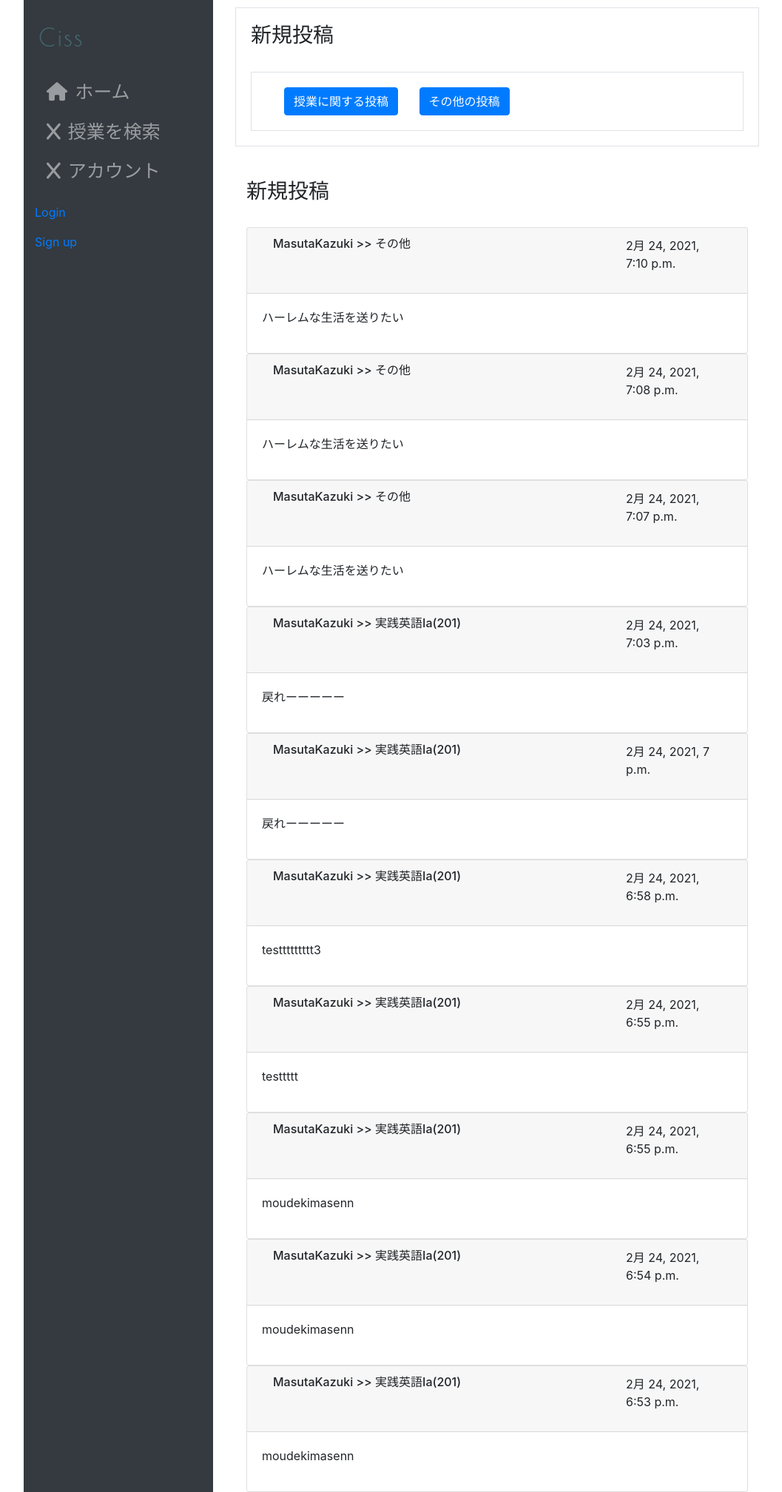
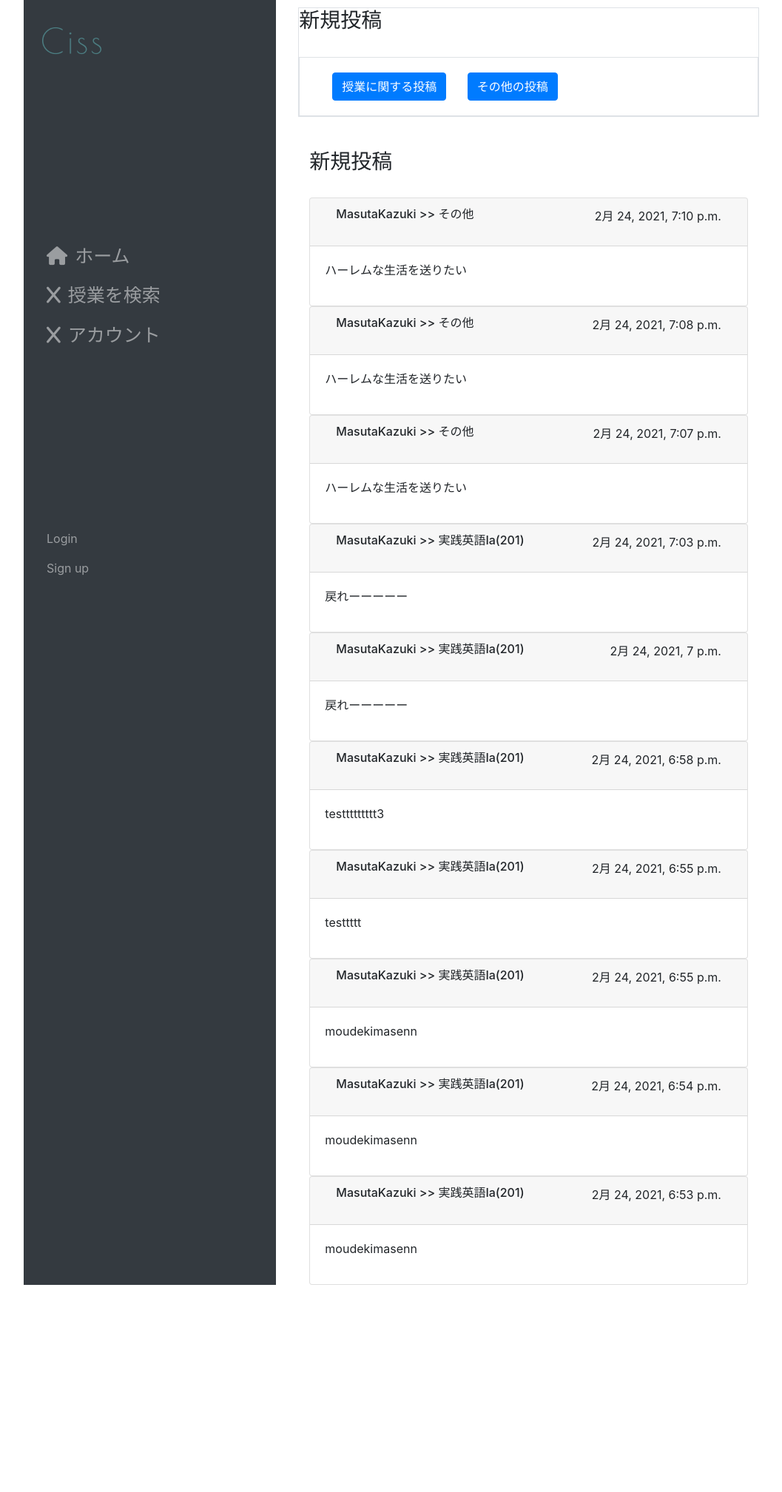
Before and after one commit to KazukiMasuta/CISS, a Django app: page /cissapp/ in a window 1280 px wide. Shown: the whole page at 74% size, without its empty margins (96-1153 px from the left). After the commit the page ends 1737 px from the top, so only its background shows below. Run offline with Django 3.2, Linux system fonts and the light colour scheme; data comes from the database, SQL or seed files in the repository; some libraries are stand-ins or nearby versions.

Commit message:
ahhhhhhhhhh

```diff
--- a/templates/cissapp/index.html
+++ b/templates/cissapp/index.html
@@ -3,7 +3,7 @@
 {% extends 'cissapp/layout.html' %}
 {% block content %}
 
-  <div class="border" style="padding:20px;">
+  <div class="border">
     <h3>新規投稿</h3>
     <br>
     <div class="border col-md">
@@ -27,8 +27,8 @@
       <div class="card" style="padding:0;">
         <div class="card-header">
           <div class="row" style="margin:auto;">
-            <h6 class="col-9">{{ Topic.author }} >> {{ Topic.data.name}}</h6>
-            <p class="col-3">{{ Topic.time}}</p>
+            <h6 class="col-7">{{ Topic.author }} >> {{ Topic.data.name}}</h6>
+            <p class="col-5 text-right">{{ Topic.time}}</p>
           </div>
         </div>
         <div class="card-body">
--- a/templates/cissapp/layout.html
+++ b/templates/cissapp/layout.html
@@ -10,13 +10,32 @@
 
         <style>
         body {}
+        @media screen and (min-width: 960px) {
+            /* 960px以上に適用されるCSS（PC用） */
         .fas{margin-right: 10px;}
         .container-fluid{
             padding-top:10px;
         }
         .sidebar{
             position: sticky;
-            top:10px;
+            top:0px;
+            height: 700px;
+            margin:0, 10px;
+
+        }
+        .imageTag{
+            height:100px;
+        }
+        .menuTag{
+            height: 600px;
+            text-align: inherit;
+        }
+        .accountTag{
+            height: 100px;
+        }
+        }
+        @media screen and (max-width: 480px) {
+            /* 480px以下に適用されるCSS（スマホ用） */
         }
         </style>
 
@@ -24,15 +43,15 @@
     </head>
     <body>
         <div class="row" style="width:80%; margin:auto;">
-            <div class="col-3 bg-dark" >
+            <div class="col-md-4 bg-dark " >
                 <div class="sidebar">
-                    <div class="navbar-header">
+                    <div class="navbar-header imageTag">
                         <a href="{% url 'cissapp:index' %}" class="navbar-brand">
-                            <img  src="static/cissapp/picture/cissロゴ案２.png"  height="70px" >
+                            <img  src="../static/cissapp/picture/cissロゴ案２.png"  height="100px" >
                         </a>
                     </div>
 
-                    <nav class="navbar navbar-dark">
+                    <nav class="navbar navbar-dark menuTag">
 
                         <ul class="nav navbar-nav" style="font-size:25px">
                             <li class="nav-item "><a class="nav-link" href="{% url 'cissapp:index' %}"><i class="fas fa-home"></i>ホーム</a></li>
@@ -40,11 +59,11 @@
                             <li class="nav-item "><a class="nav-link" href="#"><i class="fas fa-user-circle fa-x glyphicon"></i>アカウント</a></li>
                         </ul>
                     </nav>
-                    <div class="d-flex align-items-end align-bottom">
-                        <ul class="navbar-nav "　 >
+                    <nav class="navbar navbar-dark">
+                        <ul class="navbar-nav ">
                             {% if user.is_authenticated %}
                                 <li class="nav-item ">
-                                    <span class="navbar-text">{{ user }} - </span>
+                                    <span class="navbar-text">{{ user }}</span>
                                 </li>
                                 <li class="nav-item ">
                                     <a href="{% url 'logout' %}" class="logout nav-link">Logout</a>
@@ -56,13 +75,13 @@
                                 </li>
                             {% endif %}
                         </ul>
-                    </div>
+                    </nav>
 
                 </div>
 
             </div>
 
-            <div class="col-9">
+            <div class="col-md-8">
                 <div class="container-fluid">
                     {% block content %}
                     {% endblock %}
--- a/templates/registration/login.html
+++ b/templates/registration/login.html
@@ -1,5 +1,4 @@
 <!DOCTYPE html>
-<<<<<<< HEAD
 <!DOCTYPE html>
 <html lang="en">
 <head>
```
Also changed, not shown: readme.md.
